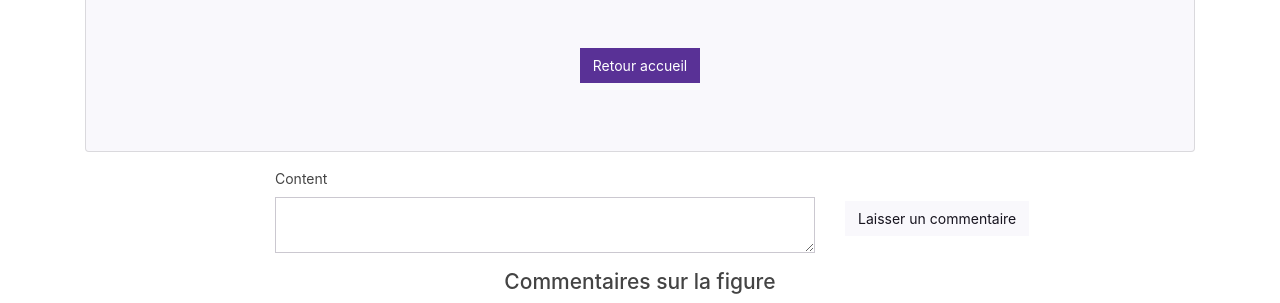
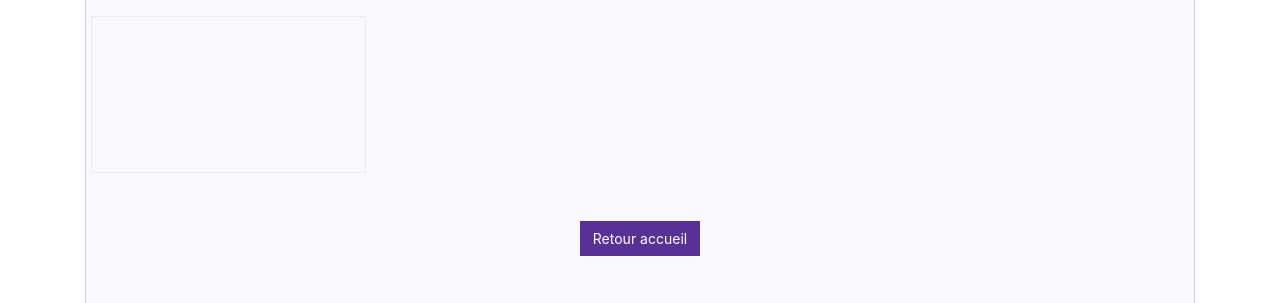
Before and after one commit to FrancoisNimpagaritse/P6SnowTricks, a Symfony app: template templates/home/show.html.twig in a window 1280 px wide. Shown: the part 1839-2142 px from the top of the page. Run offline with Twig, Linux system fonts and the light colour scheme; the template is opened without the code that fills it: most values are stand-ins (such as "Sample title", 1, 10 or a date in 2020); form fields are guessed from the names that the template uses; some libraries are stand-ins or nearby versions.

Commit message:
Video display on figure show page

```diff
--- a/templates/home/index.html.twig
+++ b/templates/home/index.html.twig
@@ -28,7 +28,7 @@
 
                         <a href="{{ path('figure_show', {'slug': figure.slug})}}">{{figure.name}}</a>
                         <a href="{{ path('figure_edit', {'slug': figure.slug})}}" class="btn btn-warning rounded"><i class="fa fa-edit"></i></a>
-                        <a href="{{ path('figure_show', {'slug': figure.slug})}}" class="btn btn-danger rounded"><i class="fa fa-trash"></i></a>
+                        <a href="{{ path('figure_delete', {'slug': figure.slug}) }}" class="btn btn-danger rounded"><i class="fa fa-trash"  onclick="return confirm(`Voulez vous réellement supprimer la figure : {{figure.name}} ?`)"></i></a>
 
                     </div>
                 </div>
@@ -37,7 +37,7 @@
     </div>
 </div>
 <div class="text-center">
-    <a href="" id="loadMoreFigures" class=" btn btn-primary rounded">Afficher plus...</a>
+    <button href="" id="loadMoreFigures" class=" btn btn-primary rounded">Afficher plus...</button>
     <a href="#up" id="down" class="btn btn-primary fa fa-arrow-up float-right"></a>
 </div>
 {% endblock %}
--- a/templates/home/show.html.twig
+++ b/templates/home/show.html.twig
@@ -43,6 +43,27 @@
                     </a>
                 </div>
 
+                <div class="mt-3">
+                    <div class="row">
+                        {% for video in figure.videos %}
+                            <div class="trickVideo col-sm-6 col-md-4 col-lg-4 col-xl-3 border border-grey">
+                                <iframe id="video{{ video.id }}" width="100%" frameborder="0" allow="accelerometer; autoplay; encrypted-media; gyroscope; picture-in-picture" allowfullscreen></iframe>
+                            </div>
+                            <script>
+                                var regExp = /^.*(youtu\.be\/|v\/|u\/\w\/|embed\/|watch\?v=|\&v=)([^#\&\?]*).*/;
+                                var url = "{{ video.url }}";
+                                var match = url.match(regExp);
+                                if (match && match[2].length == 11)
+                                {
+                                    var id = match[2];
+                                    var embedlink = "http://www.youtube.com/embed/" + id;
+                                    var iframe = document.getElementById("video{{ video.id }}");
+                                    iframe.src = embedlink;
+                                }
+                            </script>
+                        {% endfor %}
+                    </div>
+                </div>
                 <a href="{{ path('homepage') }}" class="btn btn-primary m-5">Retour accueil</a>
             </div>
         </div>
```
Also changed, not shown: src/Controller/AdminFigureController.php (+9 -0 lines), templates/home/loadMoreFigures.html.twig (+4 -4 lines).
